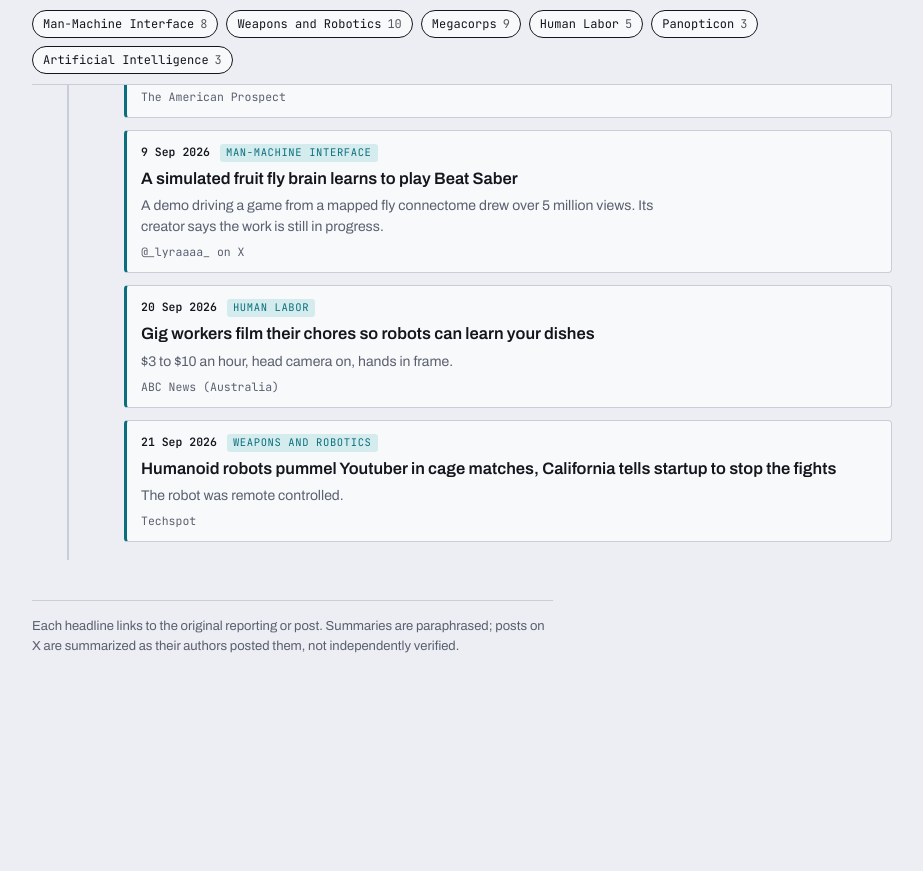
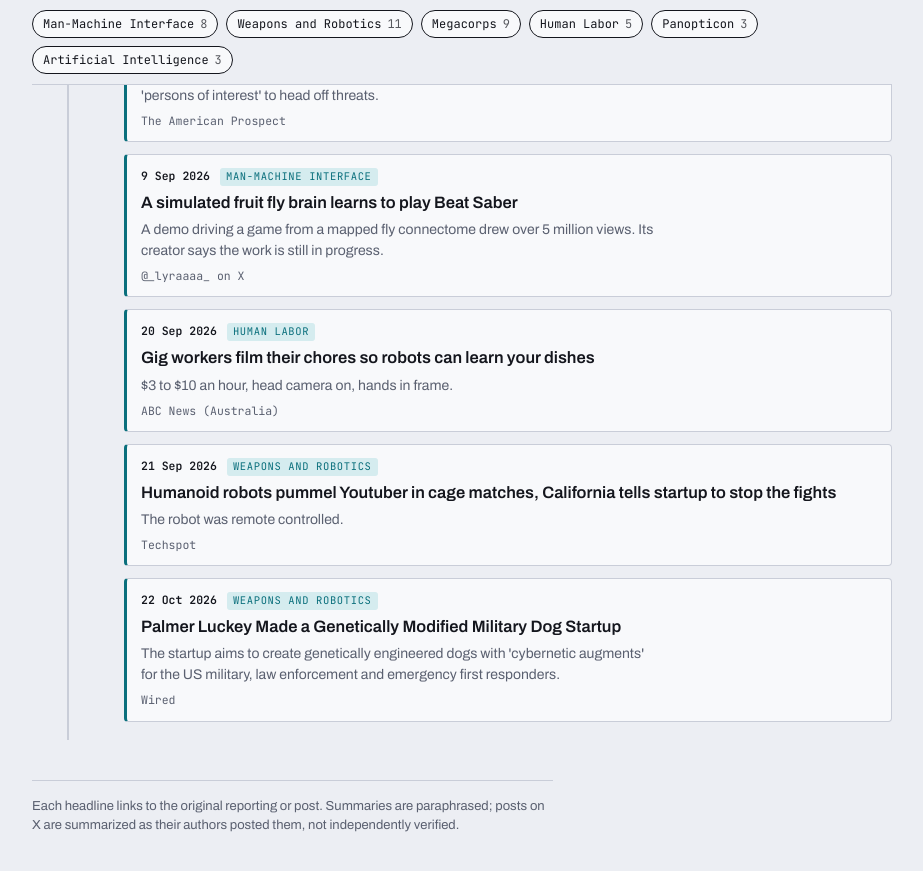
Before and after one commit to irregular-rhomboid/irregular-rhomboid.github.io, a Jekyll site: the page misc/cyberpunk-timeline.html, which Jekyll copies as it is, in a window 1280 px wide and 900 px high, scrolled down 5768 px. Shown: the top 871 px of the window, without its empty margins (178-1101 px from the left). Built offline with Jekyll 4.4.1, drawn with Linux system fonts in a browser that asks for light colours; before the commit the page ends 6488 px from its top, so only the background shows below that; some of the changed text lies outside the part shown.

Commit message:
Update cyberpunk timeline

```diff
--- a/misc/cyberpunk-timeline.html
+++ b/misc/cyberpunk-timeline.html
@@ -72,9 +72,9 @@
 
 <div class="wrap">
   <header>
-    <div class="kicker">Field log · last updated 5 Oct 2026</div>
+    <div class="kicker">Field log · last updated 23 Oct 2026</div>
     <h1>Cyberpunk Timeline <span class="hot">Intensifies</span></h1>
-    <p class="lede">The Future is here. It has just not been uniformly distributed - William Gibson.</p>
+    <p class="lede">You may live to see man-made horrors beyond your comprehension - Nikola Tesla</p>
     <div class="stats" id="stats"></div>
   </header>
 
@@ -136,7 +136,7 @@
 {d:"2026-08-04",t:"Palantir's AI powers US strikes in Iran War, speeding 'Kill Chain' in first major AI-driven conflict",s:"International Business Times",u:"https://www.ibtimes.com/palantirs-ai-powers-us-strikes-iran-war-speeding-kill-chain-first-major-ai-driven-conflict-3800993",c:"war",b:"Palantir Technologies' artificial intelligence systems have emerged as a central tool in the Pentagon's targeting operations."},
 {d:"2026-08-22",t:"Humanoid robot beats Usain Bolt's 100m record at World Humanoid Robot Games.",s:"BBC",u:"https://www.bbc.com/news/videos/cgljl9zp47xo",c:"war",b:"Other events included boxing, football, and folding laundry."},
 {d:"2026-09-21",t:"Humanoid robots pummel Youtuber in cage matches, California tells startup to stop the fights",s:"Techspot",u:"https://www.techspot.com/news/114095-humanoid-robots-pummel-youtuber-cage-matches-california-tells.html",c:"war",b:"The robot was remote controlled."},
-
+{d:"2026-10-22",t:"Palmer Luckey Made a Genetically Modified Military Dog Startup",s:"Wired",u:"https://www.wired.com/story/cool-cool-cool-palmer-luckey-made-a-genetically-modified-military-dog-startup/?utm_brand=wired&utm_social-type=owned&utm_source=twitter&utm_medium=social&utm_campaign=aud-dev",c:"war",b:"The startup aims to create genetically engineered dogs with 'cybernetic augments' for the US military, law enforcement and emergency first responders."},
 ];
 const MON=["Jan","Feb","Mar","Apr","May","Jun","Jul","Aug","Sep","Oct","Nov","Dec"];
 function fmt(d){const p=d.split("-");if(p.length===2)return MON[+p[1]-1]+" "+p[0];return (+p[2])+" "+MON[+p[1]-1]+" "+p[0];}
```
